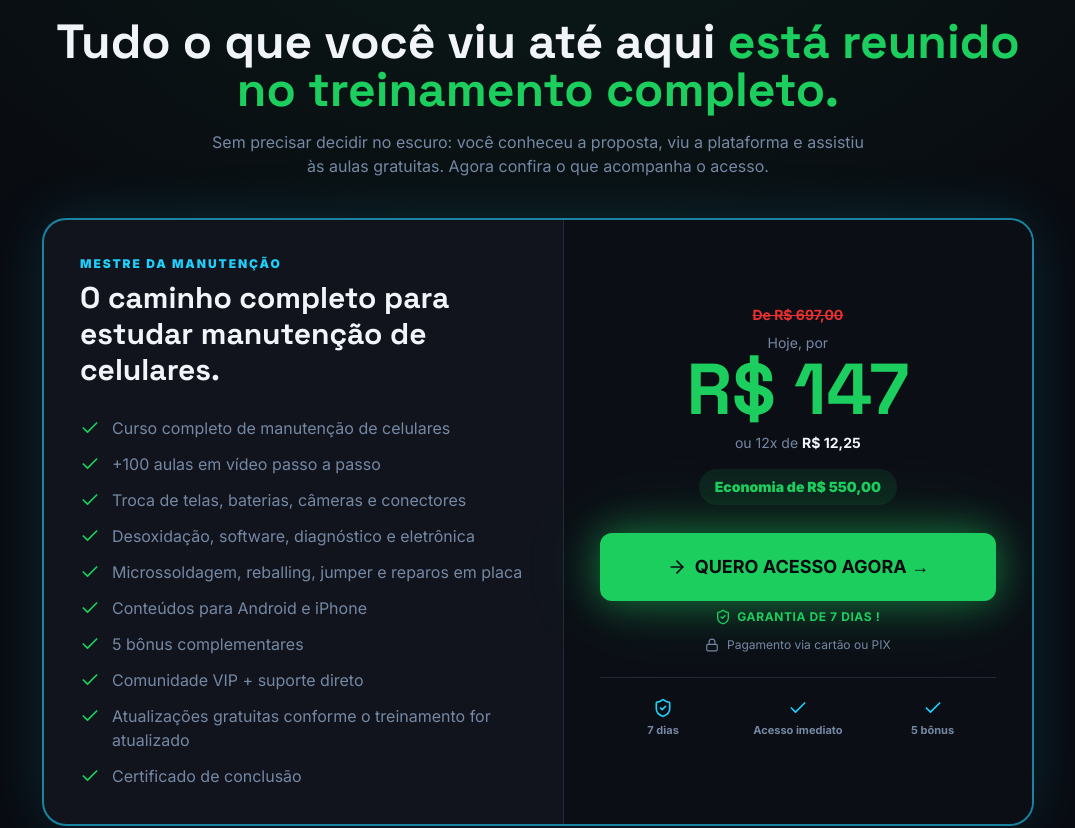
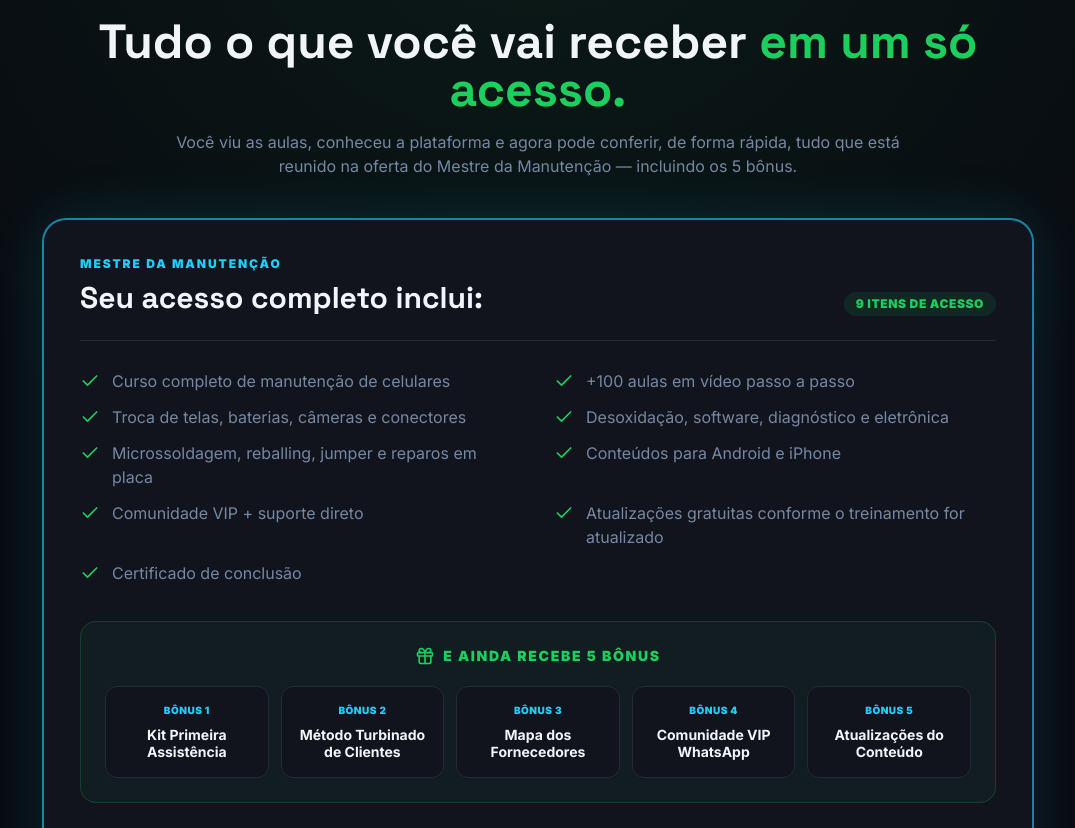
Before and after one commit to botelhoenzo90-bit/remarketingjunior, a React (Vite) app: page / in a window 1280 px wide. Shown: the part 5743-6571 px from the top of the page, without its empty margins (102-1177 px from the left). Built offline with nearby package versions, Linux system fonts and the light colour scheme; the HTML template or start-up script is replaced by a standard one.

Commit message:
Transforma oferta em recapitulativo completo com bônus integrados

```diff
--- a/src/components/landing/PricingSection.tsx
+++ b/src/components/landing/PricingSection.tsx
@@ -1,20 +1,27 @@
 import { motion } from "framer-motion";
-import { Check, ShieldCheck, Lock } from "lucide-react";
+import { Check, Gift, ShieldCheck, Lock } from "lucide-react";
 import SectionWrapper from "./SectionWrapper";
 import CtaButton from "./CtaButton";
 import garantiaSelo from "@/assets/garantia-selo.png";
 
-const features = [
+const accessItems = [
   "Curso completo de manutenção de celulares",
   "+100 aulas em vídeo passo a passo",
   "Troca de telas, baterias, câmeras e conectores",
   "Desoxidação, software, diagnóstico e eletrônica",
   "Microssoldagem, reballing, jumper e reparos em placa",
   "Conteúdos para Android e iPhone",
-  "5 bônus complementares",
   "Comunidade VIP + suporte direto",
   "Atualizações gratuitas conforme o treinamento for atualizado",
   "Certificado de conclusão",
+];
+
+const bonuses = [
+  "Kit Primeira Assistência",
+  "Método Turbinado de Clientes",
+  "Mapa dos Fornecedores",
+  "Comunidade VIP WhatsApp",
+  "Atualizações do Conteúdo",
 ];
 
 const PricingSection = () => (
@@ -22,29 +29,32 @@ const PricingSection = () => (
     <div className="pointer-events-none absolute inset-0 bg-grid opacity-10" />
     <div className="relative mx-auto max-w-5xl px-4">
       <motion.div initial={{ opacity: 0, y: 18 }} whileInView={{ opacity: 1, y: 0 }} viewport={{ once: true }} className="mb-10 text-center">
-        <span className="inline-flex rounded-full border border-accent/30 bg-accent/10 px-4 py-2 text-xs font-black uppercase tracking-[0.14em] text-accent">Você já viu o conteúdo. Agora veja a condição.</span>
-        <h2 className="mt-5 font-display text-3xl font-black leading-tight sm:text-5xl">Tudo o que você viu até aqui <span className="text-accent">está reunido no treinamento completo.</span></h2>
-        <p className="mx-auto mt-4 max-w-2xl text-sm leading-relaxed text-muted-foreground sm:text-base">Sem precisar decidir no escuro: você conheceu a proposta, viu a plataforma e assistiu às aulas gratuitas. Agora confira o que acompanha o acesso.</p>
+        <span className="inline-flex rounded-full border border-accent/30 bg-accent/10 px-4 py-2 text-xs font-black uppercase tracking-[0.14em] text-accent">Recapitulando seu acesso</span>
+        <h2 className="mt-5 font-display text-3xl font-black leading-tight sm:text-5xl">Tudo o que você vai receber <span className="text-accent">em um só acesso.</span></h2>
+        <p className="mx-auto mt-4 max-w-3xl text-sm leading-relaxed text-muted-foreground sm:text-base">Você viu as aulas, conheceu a plataforma e agora pode conferir, de forma rápida, tudo que está reunido na oferta do Mestre da Manutenção — incluindo os 5 bônus.</p>
       </motion.div>
 
       <motion.div initial={{ opacity: 0, scale: 0.98 }} whileInView={{ opacity: 1, scale: 1 }} viewport={{ once: true }} className="relative overflow-hidden rounded-3xl border-2 border-primary/60 bg-card shadow-[0_0_60px_hsl(192_95%_55%/0.14)]">
-        <div className="grid lg:grid-cols-[1.05fr_.95fr]">
         <div className="p-6 sm:p-9">
-            <p className="text-xs font-black uppercase tracking-[0.16em] text-primary">MESTRE DA MANUTENÇÃO</p>
-            <h3 className="mt-2 font-display text-2xl font-black sm:text-3xl">O caminho completo para estudar manutenção de celulares.</h3>
-            <div className="mt-7 space-y-3">{features.map((feature) => <div key={feature} className="flex items-start gap-3"><Check className="mt-0.5 h-5 w-5 shrink-0 text-accent" /><span className="text-sm leading-relaxed text-muted-foreground sm:text-base">{feature}</span></div>)}</div>
+          <div className="flex flex-col gap-2 border-b border-border pb-6 sm:flex-row sm:items-end sm:justify-between"><div><p className="text-xs font-black uppercase tracking-[0.16em] text-primary">MESTRE DA MANUTENÇÃO</p><h3 className="mt-2 font-display text-2xl font-black sm:text-3xl">Seu acesso completo inclui:</h3></div><span className="w-fit rounded-full bg-accent/10 px-3 py-1 text-xs font-black uppercase tracking-wider text-accent">9 itens de acesso</span></div>
+
+          <div className="mt-7 grid gap-x-8 gap-y-3 md:grid-cols-2">{accessItems.map((item) => <div key={item} className="flex items-start gap-3"><Check className="mt-0.5 h-5 w-5 shrink-0 text-accent" /><span className="text-sm leading-relaxed text-muted-foreground sm:text-base">{item}</span></div>)}</div>
+
+          <div className="mt-9 rounded-2xl border border-accent/20 bg-accent/5 p-5 sm:p-6">
+            <div className="flex items-center justify-center gap-2 text-center text-sm font-black uppercase tracking-[0.12em] text-accent"><Gift className="h-5 w-5" /> E ainda recebe 5 bônus</div>
+            <div className="mt-5 grid gap-3 sm:grid-cols-2 lg:grid-cols-5">{bonuses.map((bonus, index) => <div key={bonus} className="rounded-xl border border-border bg-card p-4 text-center"><p className="text-[10px] font-black uppercase tracking-wider text-primary">Bônus {index + 1}</p><p className="mt-2 text-sm font-bold leading-tight text-foreground">{bonus}</p></div>)}</div>
+          </div>
         </div>
 
-          <div className="flex flex-col justify-center border-t border-border bg-background/60 p-6 text-center lg:border-l lg:border-t-0 sm:p-9">
+        <div className="border-t border-border bg-background/60 p-6 text-center sm:p-9">
           <p className="text-sm font-bold text-destructive line-through">De R$ 697,00</p>
           <p className="mt-2 text-sm text-muted-foreground">Hoje, por</p>
           <p className="font-display text-6xl font-black leading-none text-accent sm:text-7xl">R$ 147</p>
           <p className="mt-2 text-sm text-muted-foreground">ou 12x de <strong className="text-foreground">R$ 12,25</strong></p>
-            <p className="mx-auto mt-4 rounded-full bg-accent/10 px-4 py-2 text-sm font-black text-accent">Economia de R$ 550,00</p>
+          <p className="mx-auto mt-4 w-fit rounded-full bg-accent/10 px-4 py-2 text-sm font-black text-accent">Economia de R$ 550,00</p>
           <CtaButton href="https://pay.kiwify.com.br/eOrXUxm" className="mt-7 w-full py-5 text-base sm:text-lg">QUERO ACESSO AGORA →</CtaButton>
           <p className="mt-3 flex items-center justify-center gap-2 text-xs text-muted-foreground"><Lock className="h-3.5 w-3.5" /> Pagamento via cartão ou PIX</p>
-            <div className="mt-6 grid grid-cols-3 gap-2 border-t border-border pt-5 text-[11px] font-bold text-muted-foreground"><span className="flex flex-col items-center gap-1"><ShieldCheck className="h-5 w-5 text-primary" />7 dias</span><span className="flex flex-col items-center gap-1"><Check className="h-5 w-5 text-primary" />Acesso imediato</span><span className="flex flex-col items-center gap-1"><Check className="h-5 w-5 text-primary" />5 bônus</span></div>
-          </div>
+          <div className="mx-auto mt-6 grid max-w-md grid-cols-3 gap-2 border-t border-border pt-5 text-[11px] font-bold text-muted-foreground"><span className="flex flex-col items-center gap-1"><ShieldCheck className="h-5 w-5 text-primary" />7 dias</span><span className="flex flex-col items-center gap-1"><Check className="h-5 w-5 text-primary" />Acesso imediato</span><span className="flex flex-col items-center gap-1"><Gift className="h-5 w-5 text-primary" />5 bônus</span></div>
         </div>
       </motion.div>
 
```
Lines whose indentation alone changed are shown as unchanged.
